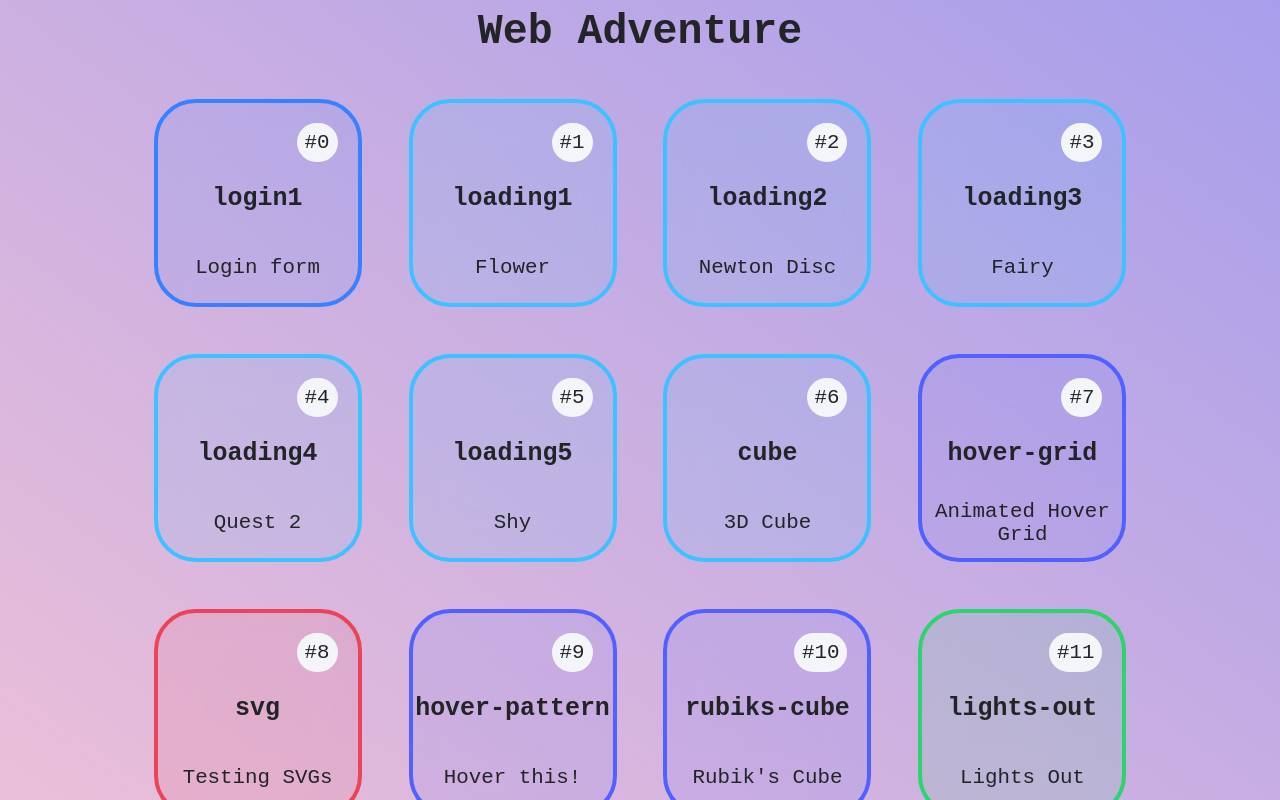
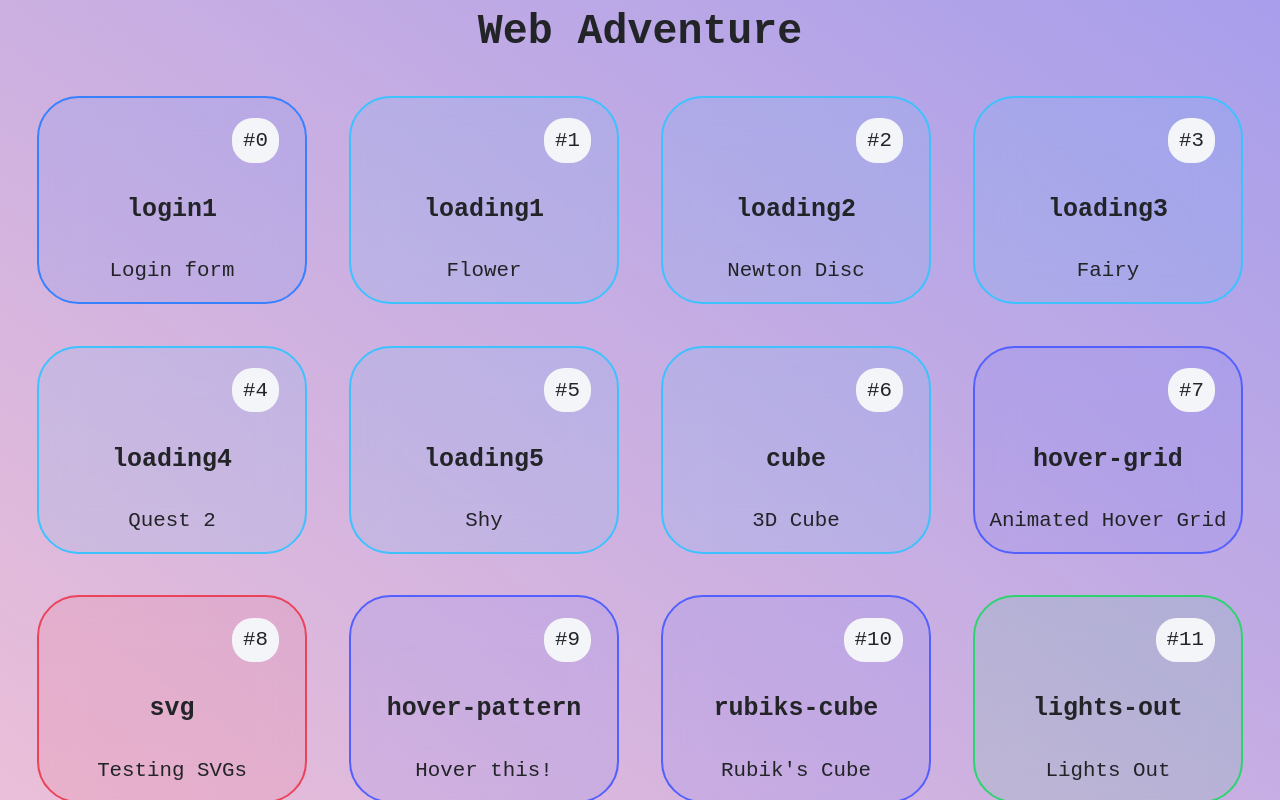
Before and after one commit to dudushy/web-adventure, an Angular app: page /web-adventure/ in a window 1280 px wide. Built offline with nearby package versions, Linux system fonts and the light colour scheme.

Commit message:
Working on cards new UI (WIP)

```diff
--- a/src/app/pages/home/home.component.scss
+++ b/src/app/pages/home/home.component.scss
@@ -14,7 +14,7 @@
   padding-block: 1%;
   padding-inline: 1%;
   width: 100%;
-  max-width: 1200px;
+  // max-width: 1200px;
   font-size: calc(var(--responsiveUnit) * 0.8);
 }
 
@@ -32,23 +32,18 @@
     align-items: center;
     overflow: hidden;
     @include fixedHeight(calc(var(--responsiveUnit) * 10));
-    @include fixedWidth(calc(var(--responsiveUnit) * 10));
-    // aspect-ratio: 1;
-    margin: 2%;
+    @include fixedWidth(calc(var(--responsiveUnit) * 13));
+    margin: calc(var(--responsiveUnit) * 1);
     border-radius: calc(var(--responsiveUnit) * 2);
-    // background: $medium;
     backdrop-filter: blur(calc(var(--responsiveUnit) * 1));
-    // box-shadow:
-    //   inset 20px 20px 60px #7c7e85,
-    //   inset -20px -20px 60px #a8aab3;
     @include allVendors(transition, all 300ms ease-in-out);
-    border: calc(var(--responsiveUnit) * 0.2) solid $medium;
+    border: calc(var(--responsiveUnit) * 0.1) solid $medium;
     &:hover {
-      transform: scale(1.05);
+      transform: translateY(calc(var(--responsiveUnit) * -0.5));
       cursor: pointer;
     }
     &:active {
-      transform: scale(0.95);
+      transform: translateY(calc(var(--responsiveUnit) * -0.5)) scale(0.95);
     }
     &[type="form"] {
       border-color: $primary;
```
